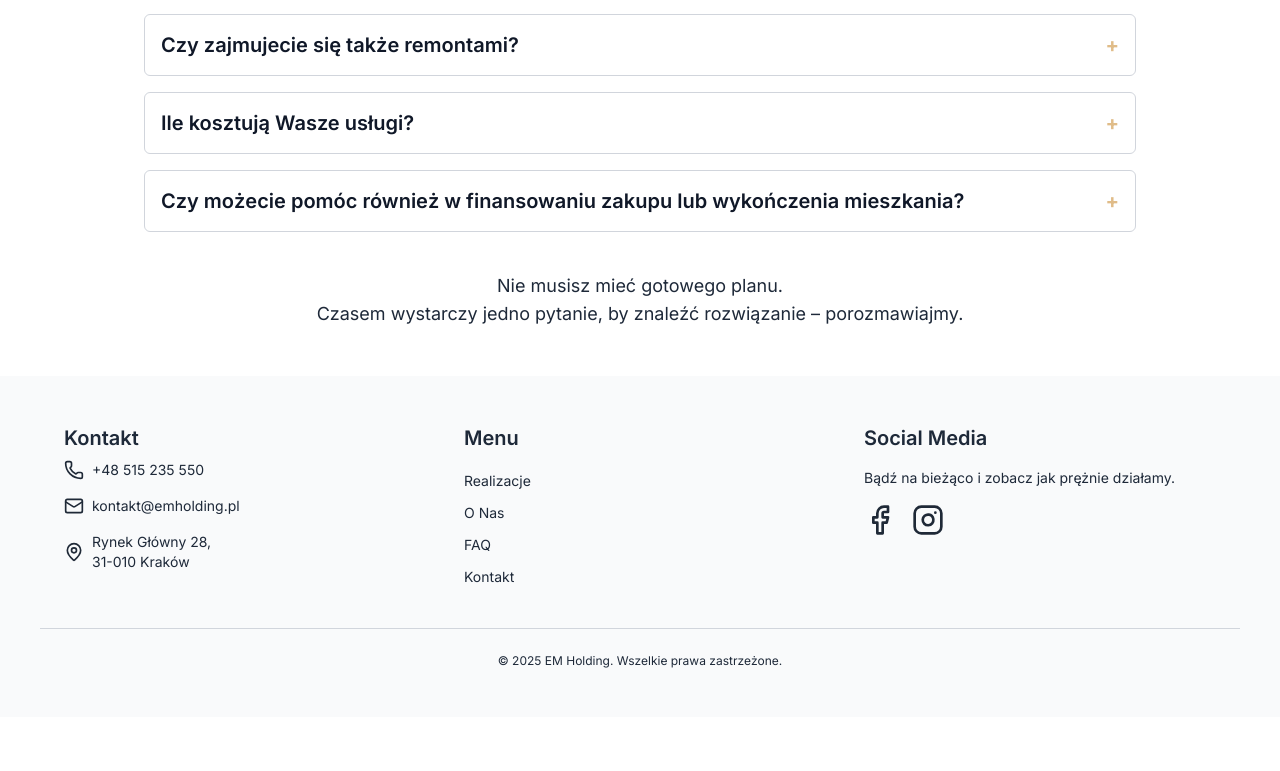
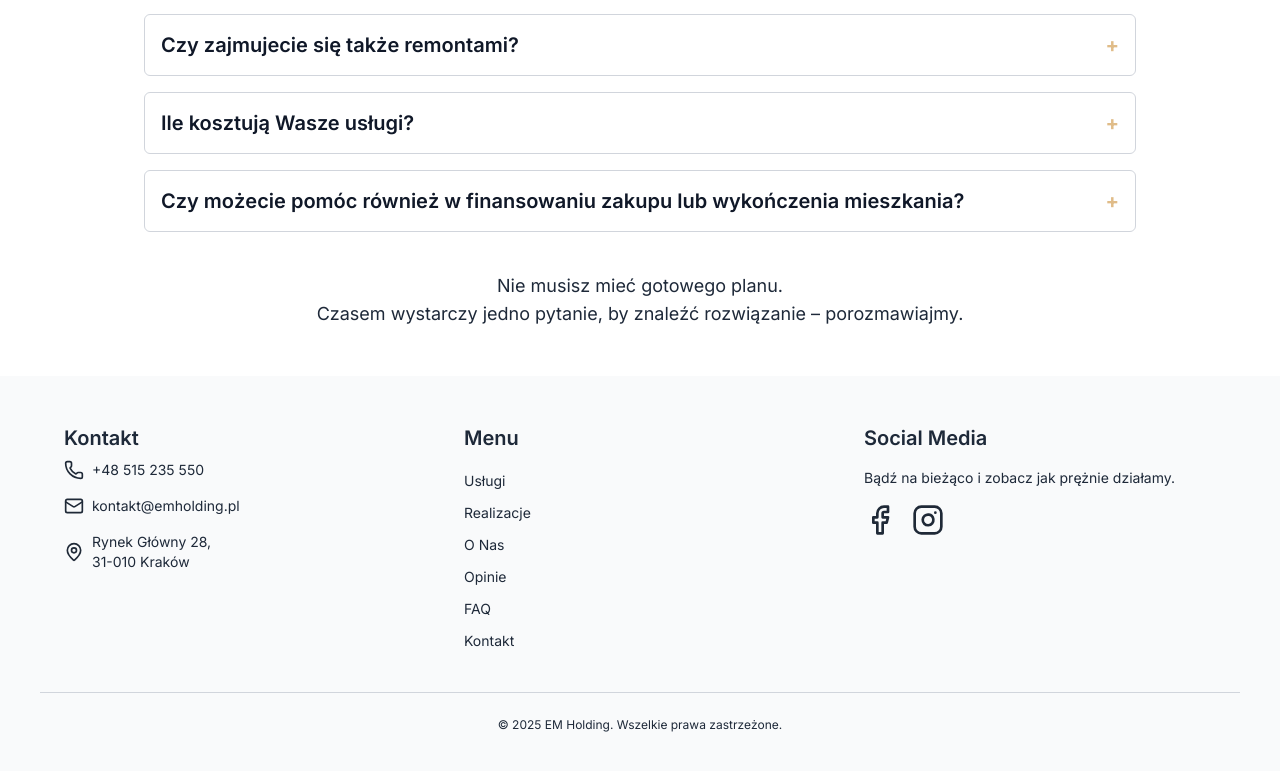
Before and after one commit to karol-wojak/real_estate_website, a React (Vite) app: page / in a window 1280 px wide. Shown: the part 10356-11127 px from the top of the page. Before the commit the page ends 11073 px from the top, so only its background shows below. Built offline with nearby package versions, Linux system fonts and the light colour scheme.

Commit message:
Refactor Footer: update menu items for improved navigation structure

```diff
--- a/src/components/Footer.jsx
+++ b/src/components/Footer.jsx
@@ -8,10 +8,11 @@ import { HashLink } from 'react-router-hash-link'; // Import HashLink
 const Footer = () => {
     // Define menu items based on your website's navigation with paths/hashes
     const menuItems = [
+        { name: 'Usługi', path: '/#services', type: 'hash' },
         { name: 'Realizacje', path: '/#portfolio-section', type: 'hash' },
         { name: 'O Nas', path: '/#about-section', type: 'hash' },
+        { name: 'Opinie', path: '/#reviews-section', type: 'hash' },
         { name: 'FAQ', path: '/#faq-section', type: 'hash' },
-        // { name: 'Oferty', path: '/#offers-section', type: 'hash' },
         { name: 'Kontakt', path: '/contact', type: 'link' },
     ];
 
```
